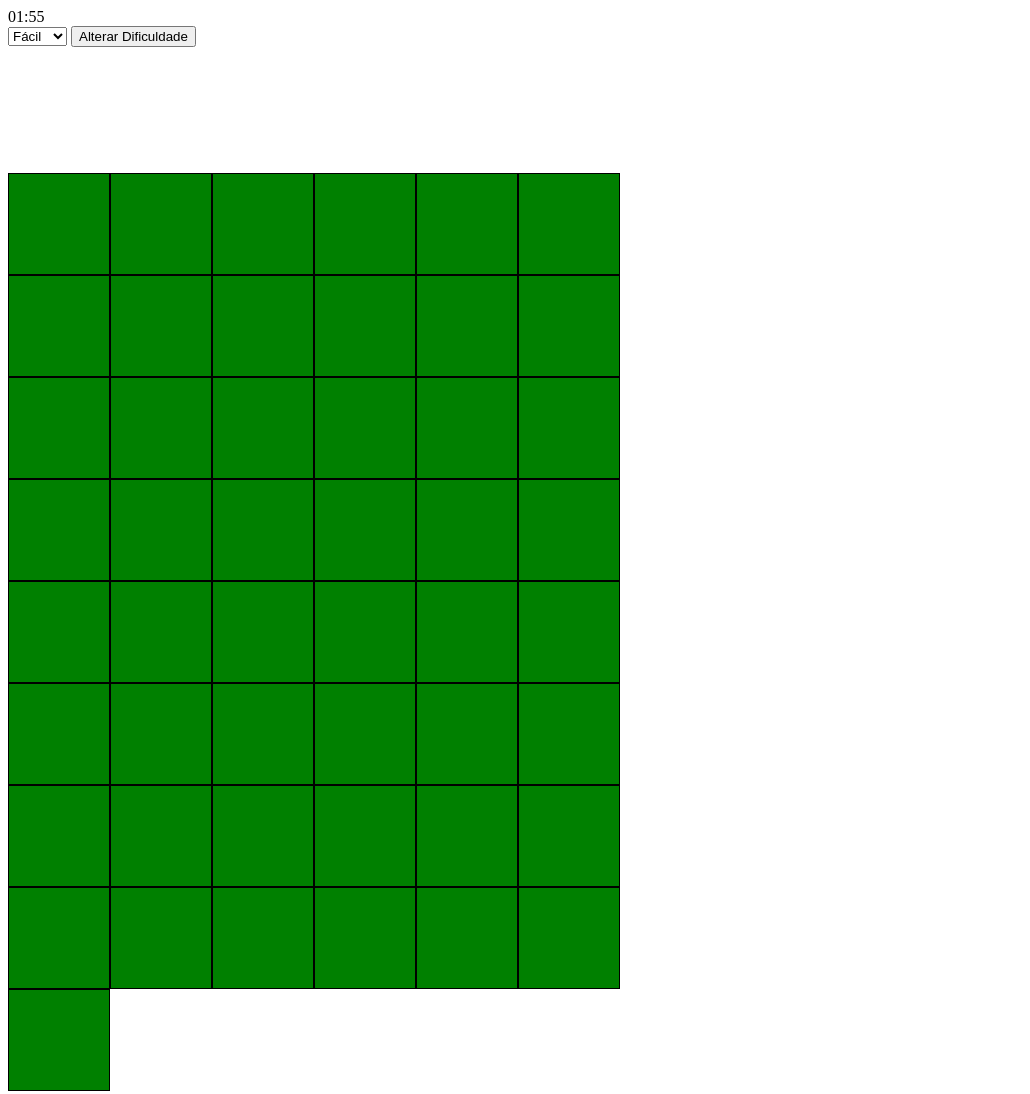
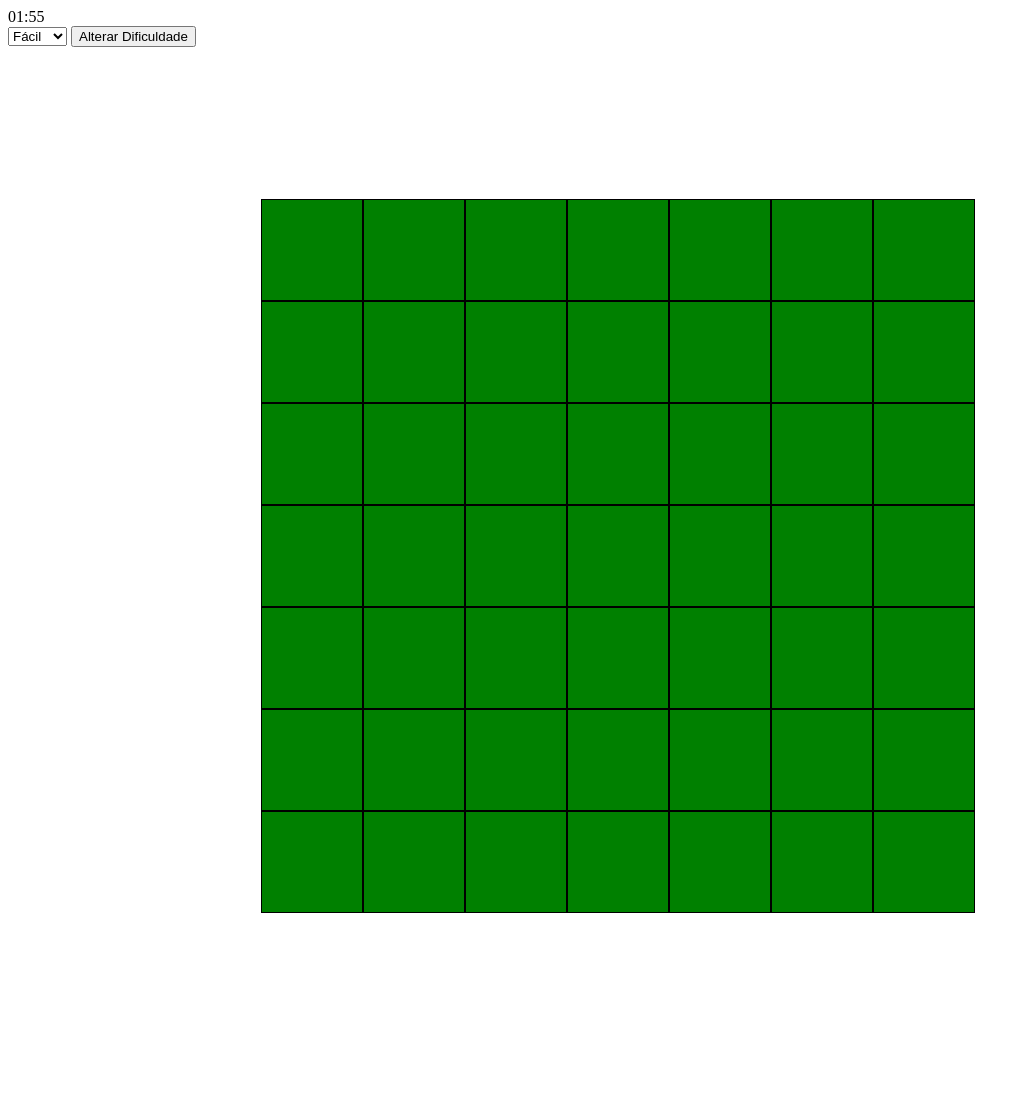
Before and after one commit to PedroAbramo/TheWalkingPlants, a website: page public/exemplo_matriz.html in a window 1280 px wide. Shown: the whole page, without its empty margins (0-1030 px from the left). After the commit the page ends 921 px from the top, so only its background shows below. Drawn offline with Linux system fonts and the light colour scheme.

Commit message:
Alteração da dificuldade

```diff
--- a/public/exemplo_matriz.html
+++ b/public/exemplo_matriz.html
@@ -22,12 +22,12 @@
       display: flex;
       flex-direction: column;
       flex-wrap: wrap;
-      width: 50%;
+      width: 60%;
       align-self: center;
     }
   </style>
 
-  <body onload="gerarBlocosMatriz()">
+  <body onload="definirDificuldade()">
 
     <div class="temporizador">mudar</div>
 
@@ -37,10 +37,11 @@
       <option value="dificil" >Difícil</option>
     </select>
     <button onclick="definirDificuldade()">Alterar Dificuldade</button>
-
-    <div class="div_ajuste">
-      <div id="div_matriz"></div>
-    </div>
+    <center>
+      <div class="div_ajuste">
+        <div id="div_matriz"></div>
+      </div>
+    </center>
   </body>
 </html>
 
@@ -135,9 +136,11 @@
     }
   }
 
-  function gerarBlocosMatriz() {
-    for (let i = 0; i < matriz.length; i++) {
-      for (let j = 0; j < matriz[i].length; j++) {
+  function gerarBlocosMatriz(matrizD) {
+    div_matriz_innerHTML = ""
+
+    for (let i = 0; i < matrizD.length; i++) {
+      for (let j = 0; j < matrizD[i].length; j++) {
         //console.log(matrizUsada[i][j])
         div_matriz.innerHTML += `
       <div
@@ -180,10 +183,14 @@ function definirDificuldade() {
   var slc = document.getElementById("slc_dificuldade");
   if (slc.value === "facil") {
     tempoRestante = 120;
+    gerarBlocosMatriz(matriz)
   } else if (slc.value === "medio") {
     tempoRestante = 240;
+    gerarBlocosMatriz(matrizMedio)
   } else if (slc.value === "dificil") {
     tempoRestante = 480;
+    gerarBlocosMatriz(matrizDificil)
+
   }
   atualizarTemporizador();
 }
```
